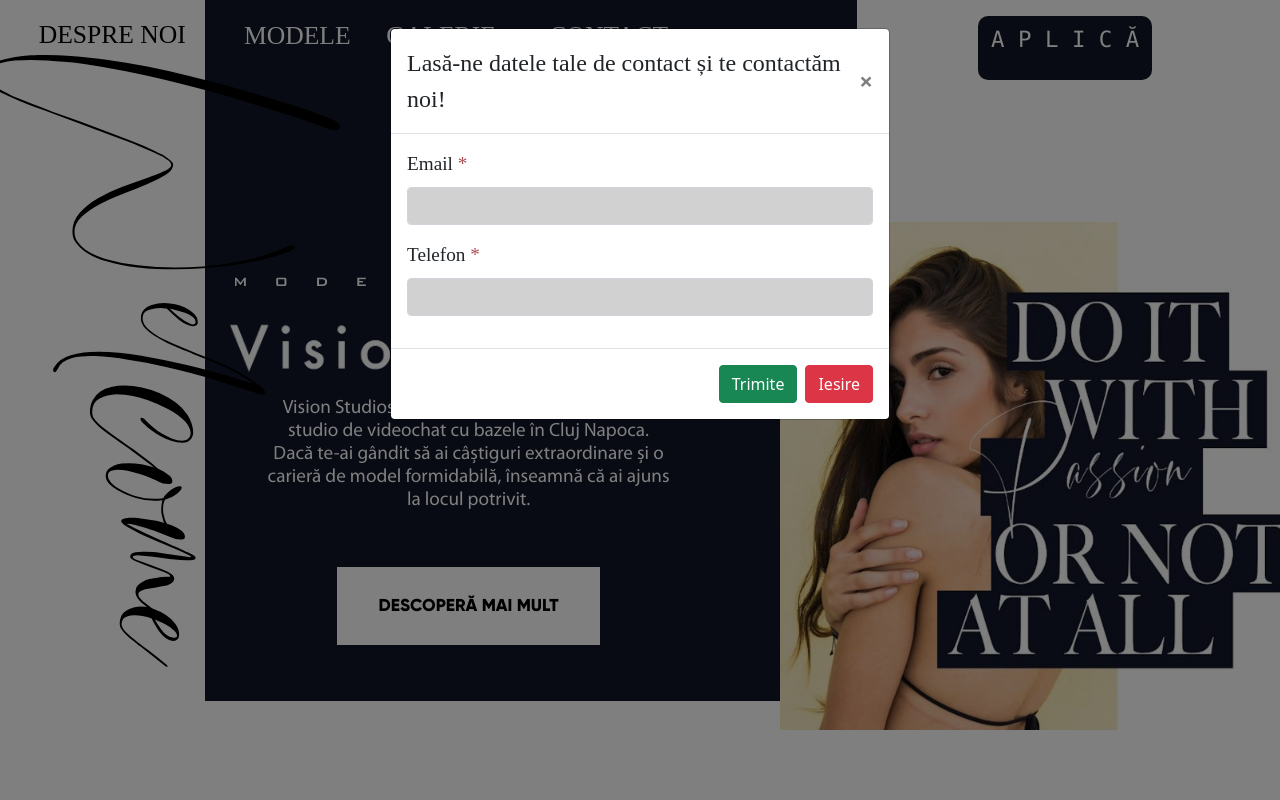
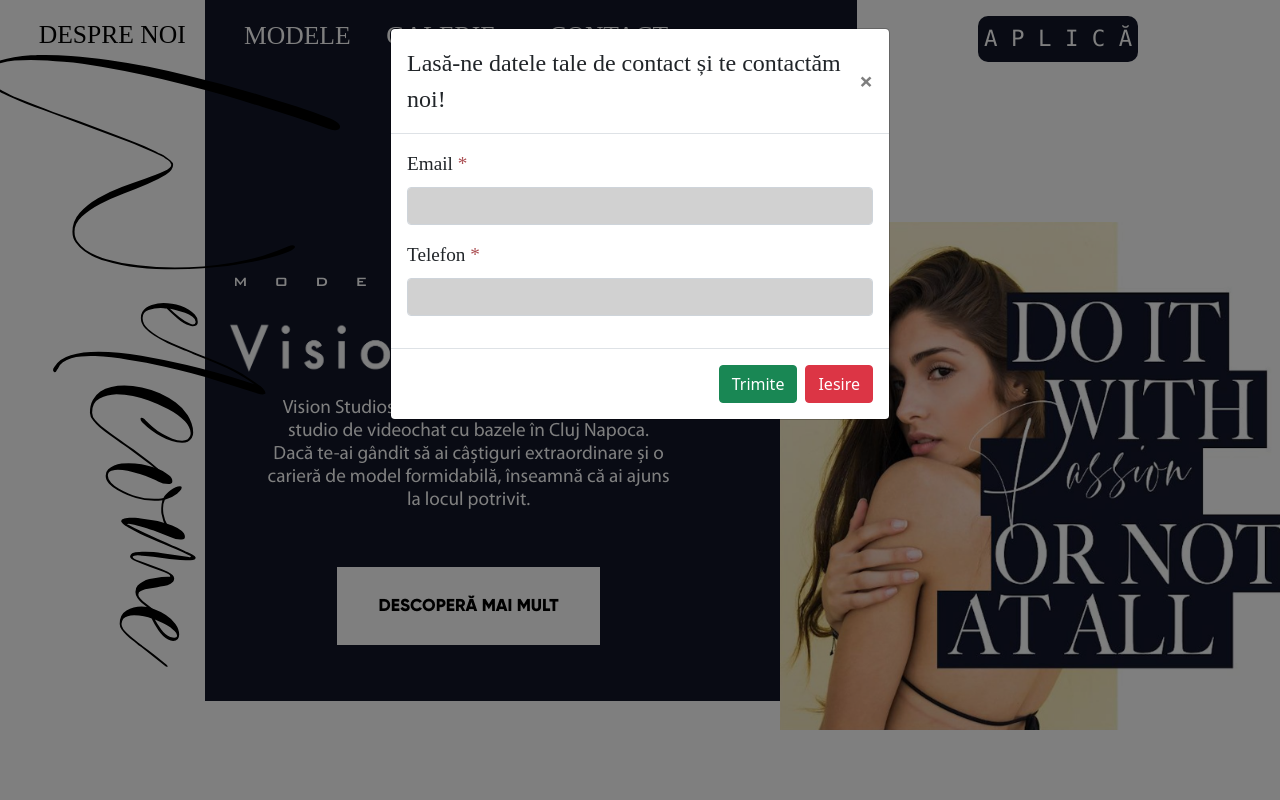
Before and after one commit to VladBlidar/ourVision, a Django app: page / in a window 1280 px wide; the page is wider, and only the part inside the window is pictured. Run offline with Django 3.2, Linux system fonts and the light colour scheme; parts of the project's set-up code (start-up, migrations or seed data) failed here and were passed over; some libraries are stand-ins or nearby versions; some web fonts are replaced.

Commit message:
Update button style on homepage

```diff
--- a/visionStudios/templates/home.html
+++ b/visionStudios/templates/home.html
@@ -106,7 +106,7 @@
     <div class="col">
     </div>
     <div class="col-2 mt-3" style="z-index: 9;">
-        <button class="btn apply_btn" type="button" onclick="location.href = '/aplica'" style="vertical-align:middle;"><span><pre style="color: white;">A P L I C Ă</pre></span></button>
+        <button class="btn apply_btn" type="button" onclick="location.href = '/aplica'" style="padding: 5px 5px; vertical-align:middle; "><span><pre style="color: white; padding: 0; margin: 0;">A P L I C Ă</pre></span></button>
     </div>
     <div class="col">
     </div>
```
